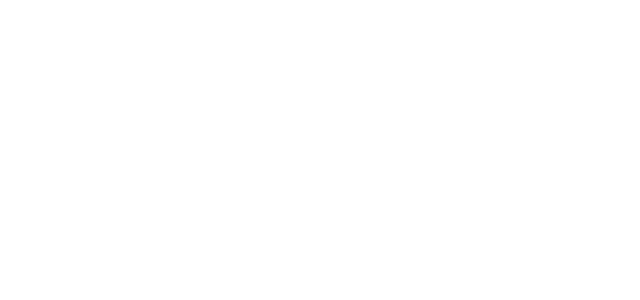
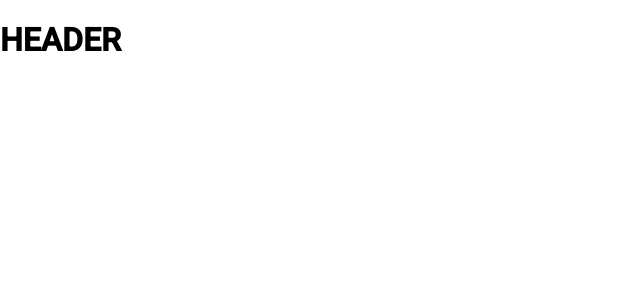
Before and after one commit to Czerny-F/ng-auth-proto, an Angular app: page / in a window 1280 px wide. Shown: the top 300 px of the page, without its empty margins (0-640 px from the left). Built offline with nearby package versions, Linux system fonts and the light colour scheme.

Commit message:
dummy header

```diff
--- a/src/app/app.component.html
+++ b/src/app/app.component.html
@@ -1 +1,2 @@
+<h1>HEADER</h1>
 <router-outlet></router-outlet>
```
